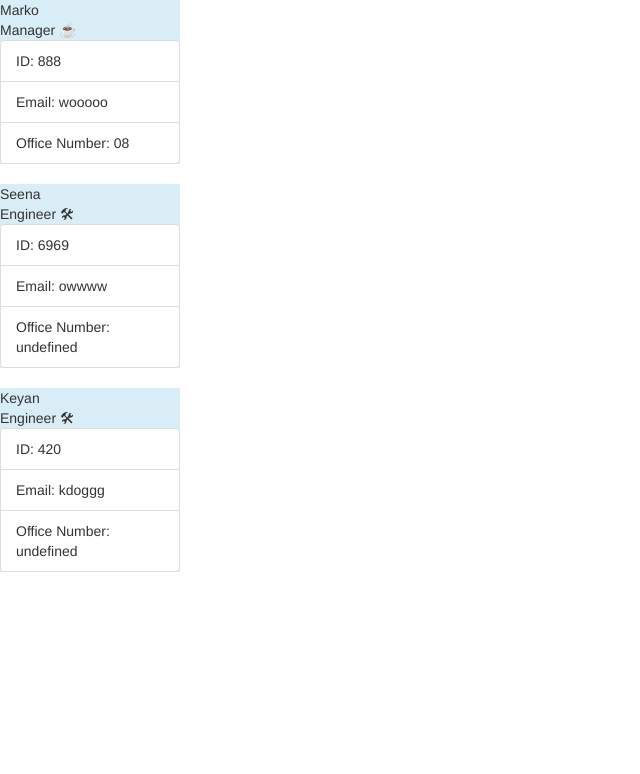
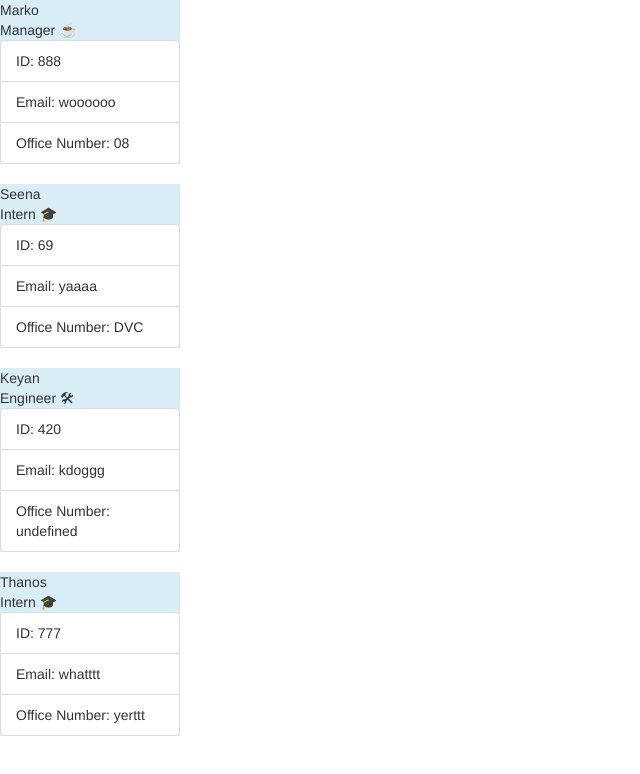
Before and after one commit to markosanchez800/team-profile-generator, a plain HTML site: page teamprofile.html in a window 1280 px wide. Shown: the whole page, without its empty margins (0-640 px from the left). Drawn offline with nearby package versions, Linux system fonts and the light colour scheme.

Commit message:
can now add intern and as many more employees as necessary

```diff
--- a/teamprofile.html
+++ b/teamprofile.html
@@ -17,19 +17,19 @@
         <div class="card-body">
         <ul class="list-group list-group-flush">
         <li class="list-group-item">ID: 888</li>
-        <li class="list-group-item">Email: wooooo</li>
+        <li class="list-group-item">Email: woooooo</li>
         <li class="list-group-item">Office Number: 08</li>
         </div>
         </div>
 
-                             <div class="card text-dark bg-info mb-3" style="max-width: 18rem;">
+                            <div class="card text-dark bg-info mb-3" style="max-width: 18rem;">
                              <div class="card-header">Seena</div>
-                             <div class="card-header">Engineer 🛠</div>
+                             <div class="card-header">Intern 🎓</div>
                              <div class="card-body">
                              <ul class="list-group list-group-flush">
-                             <li class="list-group-item">ID: 6969</li>
-                             <li class="list-group-item">Email: owwww</li>
-                             <li class="list-group-item">Office Number: undefined</li>
+                             <li class="list-group-item">ID: 69</li>
+                             <li class="list-group-item">Email: yaaaa</li>
+                             <li class="list-group-item">Office Number: DVC</li>
                              </div>
                              </div>
 
@@ -43,3 +43,14 @@
                              <li class="list-group-item">Office Number: undefined</li>
                              </div>
                              </div>
+
+                            <div class="card text-dark bg-info mb-3" style="max-width: 18rem;">
+                             <div class="card-header">Thanos</div>
+                             <div class="card-header">Intern 🎓</div>
+                             <div class="card-body">
+                             <ul class="list-group list-group-flush">
+                             <li class="list-group-item">ID: 777</li>
+                             <li class="list-group-item">Email: whatttt</li>
+                             <li class="list-group-item">Office Number: yerttt</li>
+                             </div>
+                             </div>
```
Also changed, not shown: index.js (+24 -2 lines).
